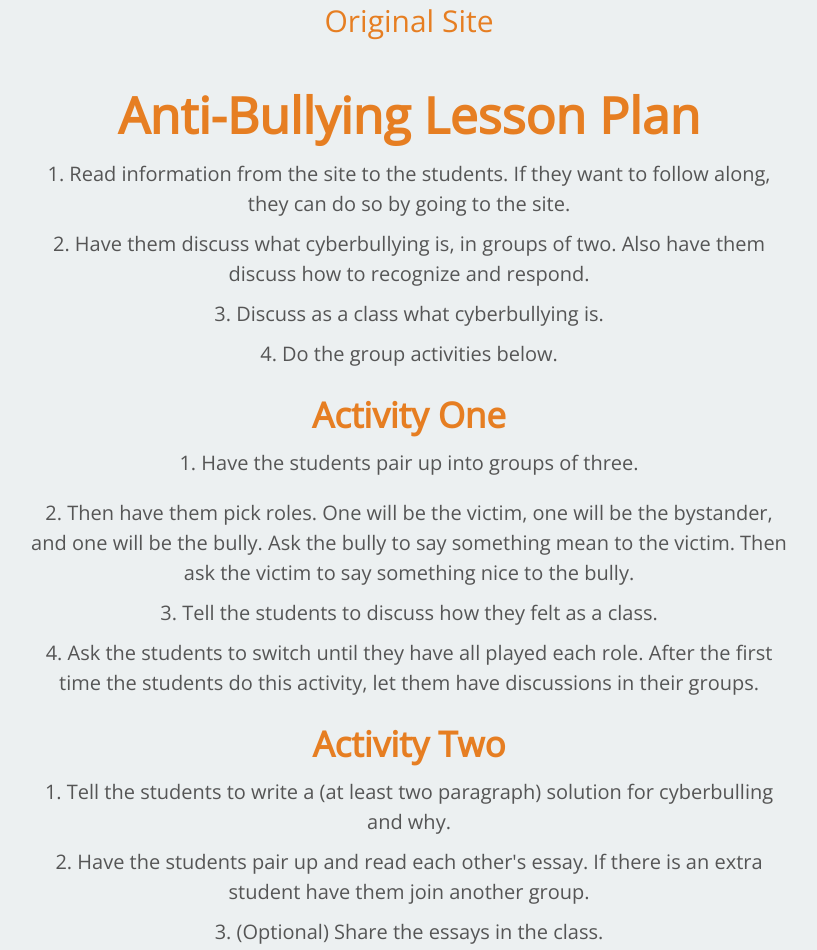
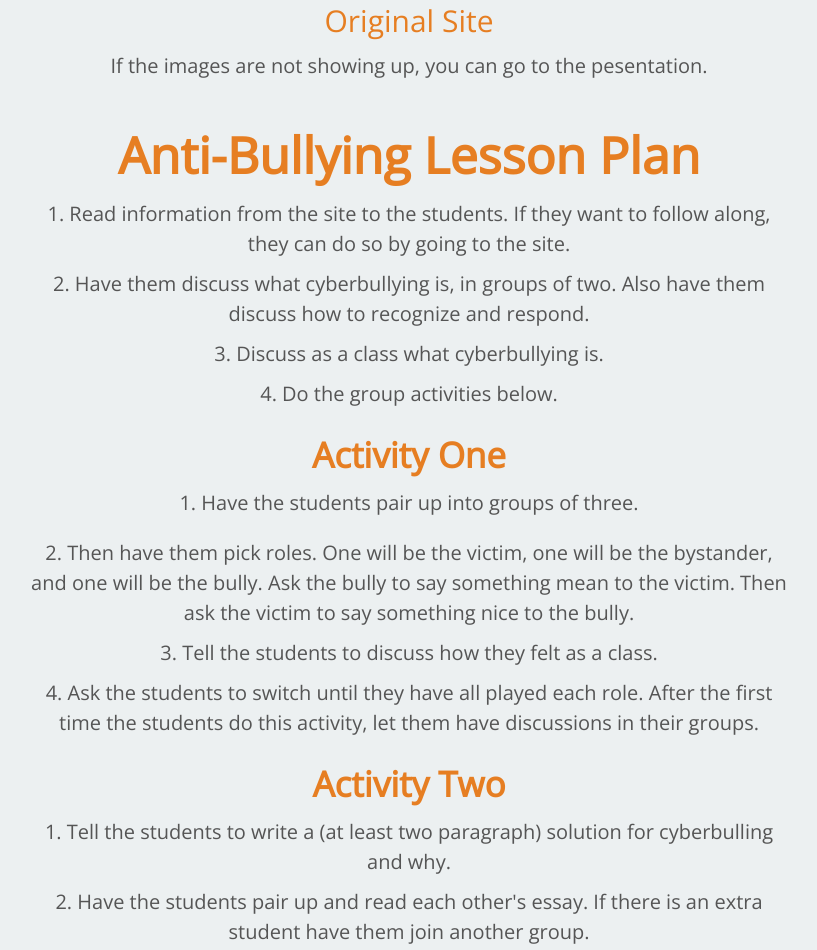
Before and after one commit to iamcoollego/antibullying, a plain HTML site: page lesson.html in a window 1280 px wide. Shown: the top 950 px of the page, without its empty margins (231-1048 px from the left). Drawn offline with nearby package versions, Linux system fonts and the light colour scheme.

Commit message:
presentaion

```diff
--- a/lesson.html
+++ b/lesson.html
@@ -6,6 +6,7 @@
 
     <body>
          <a href="index.html">Original Site </a>
+        <p>If the images are not showing up, you can go to the pesentation.</p>
          <h1>Anti-Bullying Lesson Plan</h1>
         <p>1. Read information from the site to the students. If they want to follow along, they can do so by going to the site.</p>
         <p>2. Have them discuss what cyberbullying is, in groups of two. Also have them discuss how to recognize and respond.</p>
```
